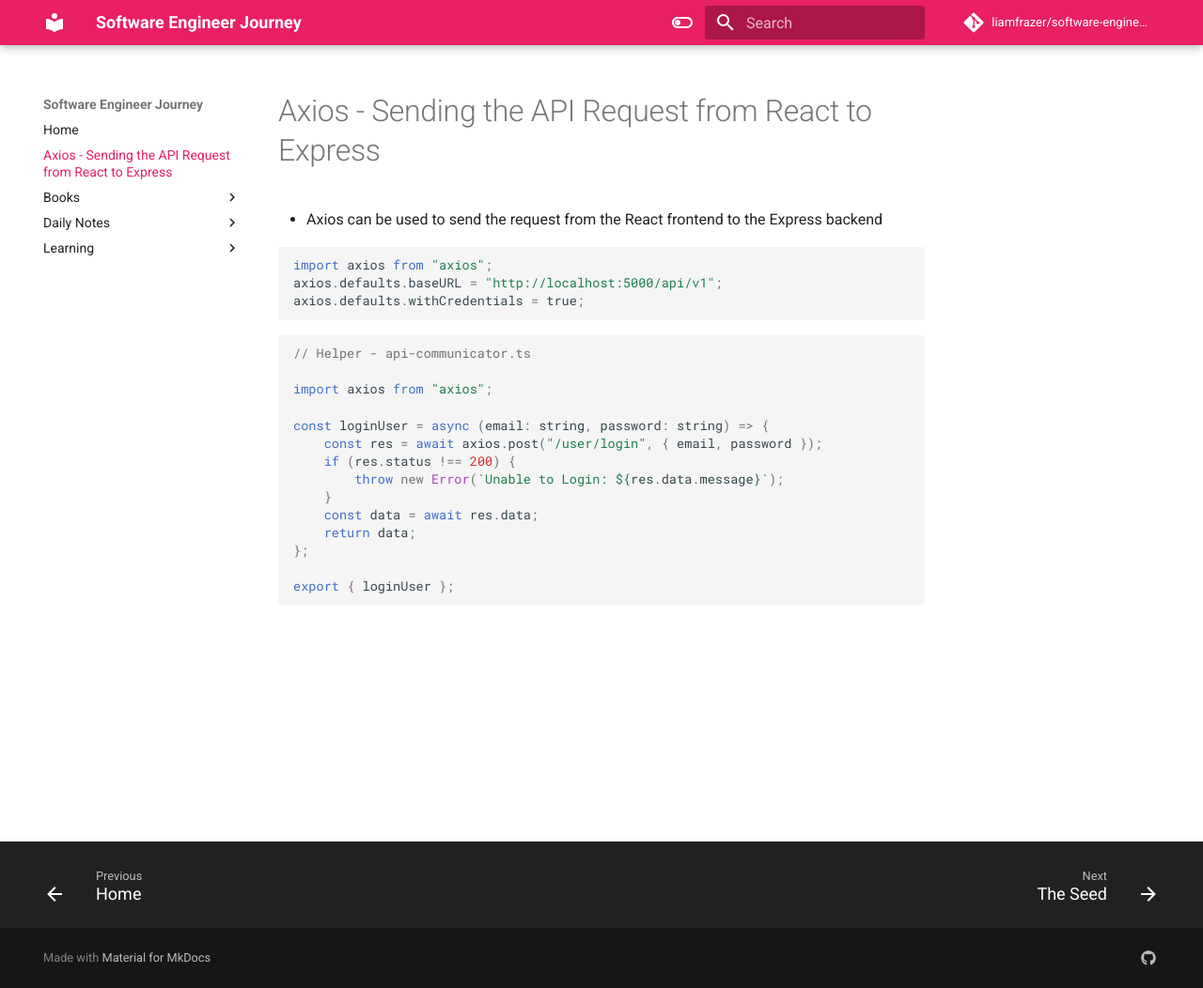
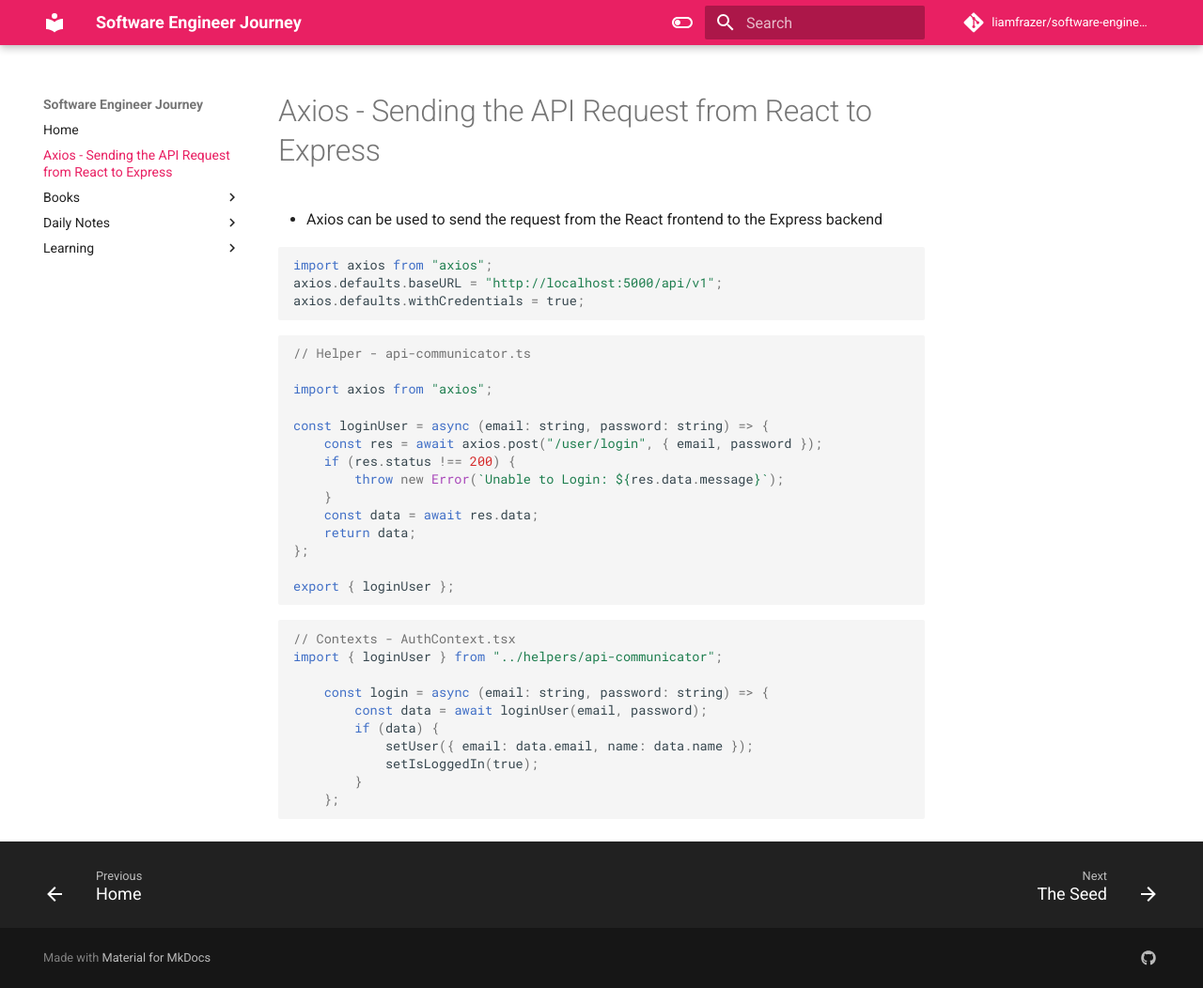
Before and after one commit to liamfrazer/software-engineer-journey, an MkDocs documentation site: the page built from docs/Axios - Sending the API Request from React to Express.md, in a window 1280 px wide and 1052 px high. Shown: the whole window at 94% size. Built offline with MkDocs 1.6.1 and Material for MkDocs 9.7.7, drawn with Linux system fonts in a browser that asks for light colours; comment, search, counter and statistics services are not loaded.

Commit message:
vault backup: 2023-12-31 12:34:01

````diff
--- a/docs/Axios - Sending the API Request from React to Express.md
+++ b/docs/Axios - Sending the API Request from React to Express.md
@@ -32,3 +32,16 @@ const loginUser = async (email: string, password: string) => {
 export { loginUser };
 
 ```
+
+```jsx
+// Contexts - AuthContext.tsx
+import { loginUser } from "../helpers/api-communicator";
+
+	const login = async (email: string, password: string) => {
+		const data = await loginUser(email, password);
+		if (data) {
+			setUser({ email: data.email, name: data.name });
+			setIsLoggedIn(true);
+		}
+	};
+```
````
